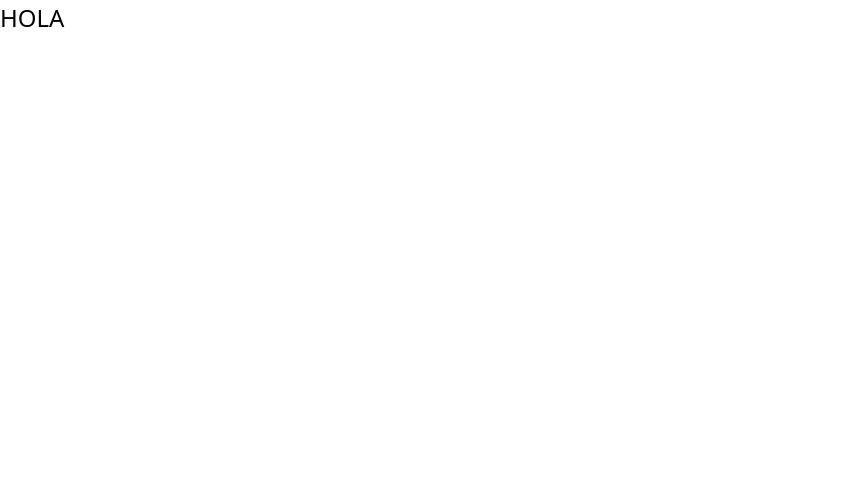
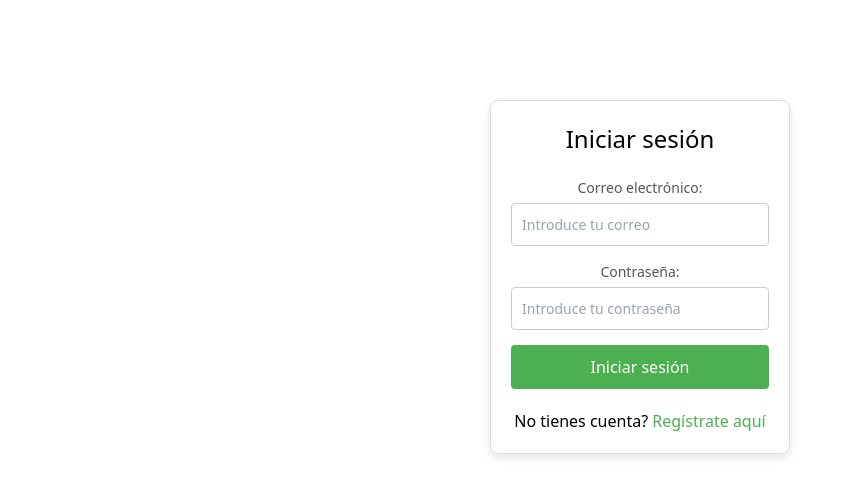
Before and after one commit to JairoAMB/PROJECT-REACT, a React (Vite) app: page /register in a window 1280 px wide. Shown: the top 496 px of the page, without its empty margins (0-851 px from the left). Built offline with nearby package versions, Linux system fonts and the light colour scheme.

Commit message:
page login

```diff
--- a/src/pages/Login/Login.css
+++ b/src/pages/Login/Login.css
@@ -1,5 +1,6 @@
-/* Login.css */
-
+.pages{
+    background-color: bisque;
+}
 .login-container {
     width: 300px;
     margin: 0 auto;
--- a/src/pages/Register/Register.jsx
+++ b/src/pages/Register/Register.jsx
@@ -1,9 +1,53 @@
+import './Register.css';
+import { useState } from 'react';
+
+
 export const Register = () => {
-    return(
-        <>
-            <h1>HOLA</h1>
-        </>
-    )
+   const [email, setEmail] = useState('');
+       const [password, setPassword] = useState('');
+       const [errorMessage, setErrorMessage] = useState('');
+
+       const handleSubmit = (e) => {
+           e.preventDefault();
+           if (email === '' || password === '') {
+               setErrorMessage('Por favor, complete todos los campos.');
+           }
+       };
+
+       return (
+           <div className="login-container">
+               <h1>Iniciar sesión</h1>
+           <form onSubmit={handleSubmit}>
+               <div className="input-group">
+                   <label htmlFor="email">Correo electrónico:</label>
+                   <input
+                       type="email"
+                       id="email"
+                       placeholder="Introduce tu correo"
+                       value={email}
+                       onChange={(e) => setEmail(e.target.value)}
+                       required
+                   />
+               </div>
+               <div className="input-group">
+                   <label htmlFor="password">Contraseña:</label>
+                   <input
+                       type="password"
+                       id="password"
+                       placeholder="Introduce tu contraseña"
+                       value={password}
+                       onChange={(e) => setPassword(e.target.value)}
+                       required
+                   />
+               </div>
+               {errorMessage && <p className="error">{errorMessage}</p>}
+               <button type="submit" className="login-button">Iniciar sesión</button>
+           </form>
+           <div className="register-link">
+               <p>No tienes cuenta? <a href="/register">Regístrate aquí</a></p>
+           </div>
+       </div>
+       );
 }
 
 export default Register;
```
Also changed, not shown: src/pages/Login/Login.jsx (indentation only), src/pages/Register/Register.css (added).
